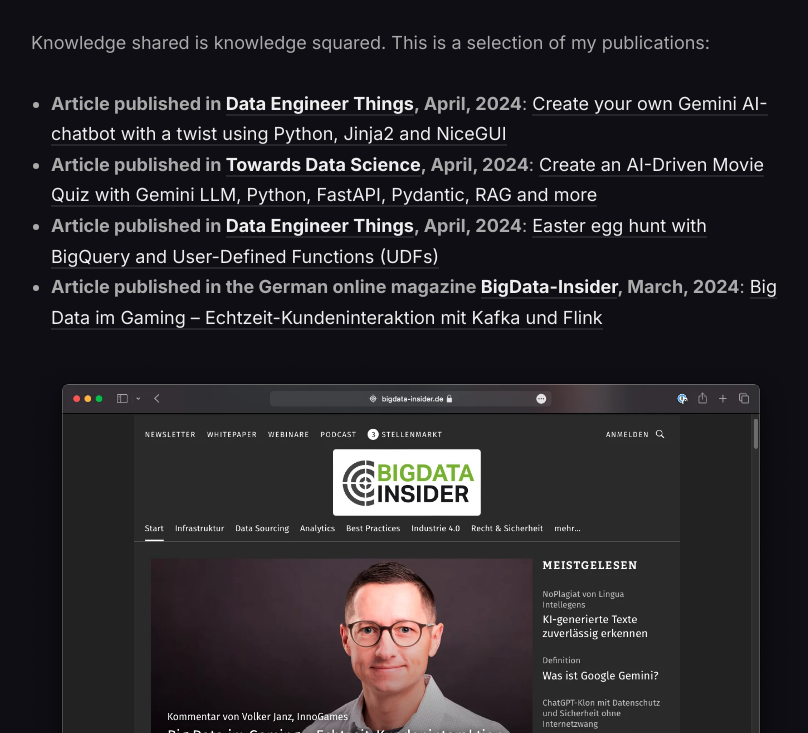
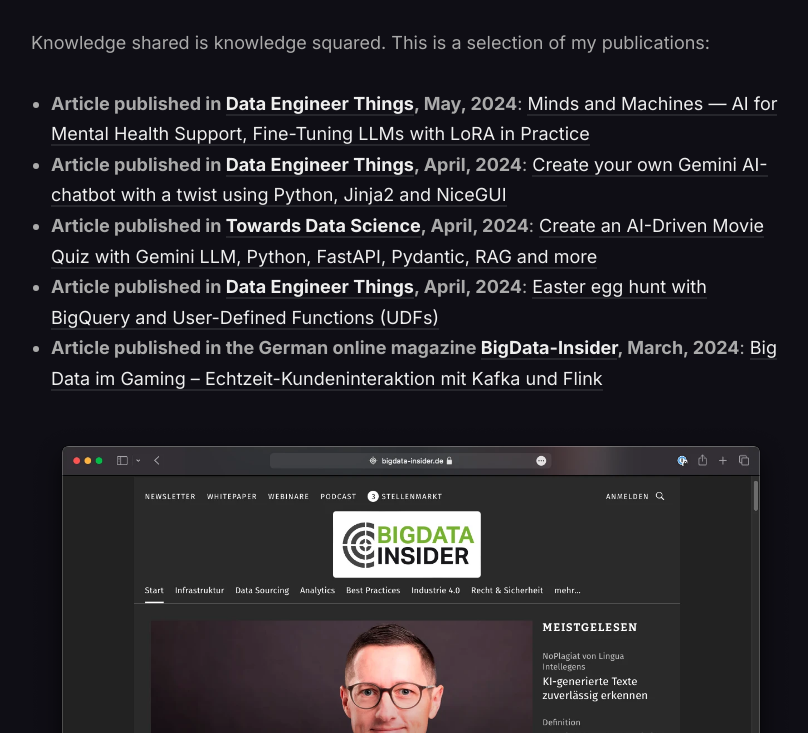
Before and after one commit to vojay-dev/vojay-dev.github.io, a Jekyll site: the page built from _pages/publications.md, in a window 1280 px wide and 900 px high, scrolled down 501 px, cut to the strip 167-900 px from the top of the window. Shown: the whole strip, without its empty margins (229-1037 px from the left). Built offline with Jekyll 4.4.1, drawn with Linux system fonts in a browser that asks for light colours; nearby versions of some CDN libraries.

Commit message:
Add publication

```diff
--- a/_pages/publications.md
+++ b/_pages/publications.md
@@ -8,6 +8,7 @@
 
 Knowledge shared is knowledge squared. This is a selection of my publications:
 
+* **Article published in [Data Engineer Things](https://blog.det.life/), May, 2024**: [Minds and Machines — AI for Mental Health Support, Fine-Tuning LLMs with LoRA in Practice](https://blog.det.life/minds-and-machines-ai-for-mental-health-support-fine-tuning-llms-with-lora-in-practice-0ff19edb9d76)
 * **Article published in [Data Engineer Things](https://blog.det.life/), April, 2024**: [Create your own Gemini AI-chatbot with a twist using Python, Jinja2 and NiceGUI](https://medium.com/data-engineer-things/create-your-own-gemini-ai-chatbot-with-a-twist-using-python-jinja2-and-nicegui-7d35ac981a63)
 * **Article published in [Towards Data Science](https://towardsdatascience.com/), April, 2024**: [Create an AI-Driven Movie Quiz with Gemini LLM, Python, FastAPI, Pydantic, RAG and more](https://medium.com/towards-data-science/create-an-ai-driven-movie-quiz-with-gemini-llm-python-fastapi-pydantic-rag-and-more-e15322be4f66)
 * **Article published in [Data Engineer Things](https://blog.det.life/), April, 2024**: [Easter egg hunt with BigQuery and User-Defined Functions (UDFs)
```
